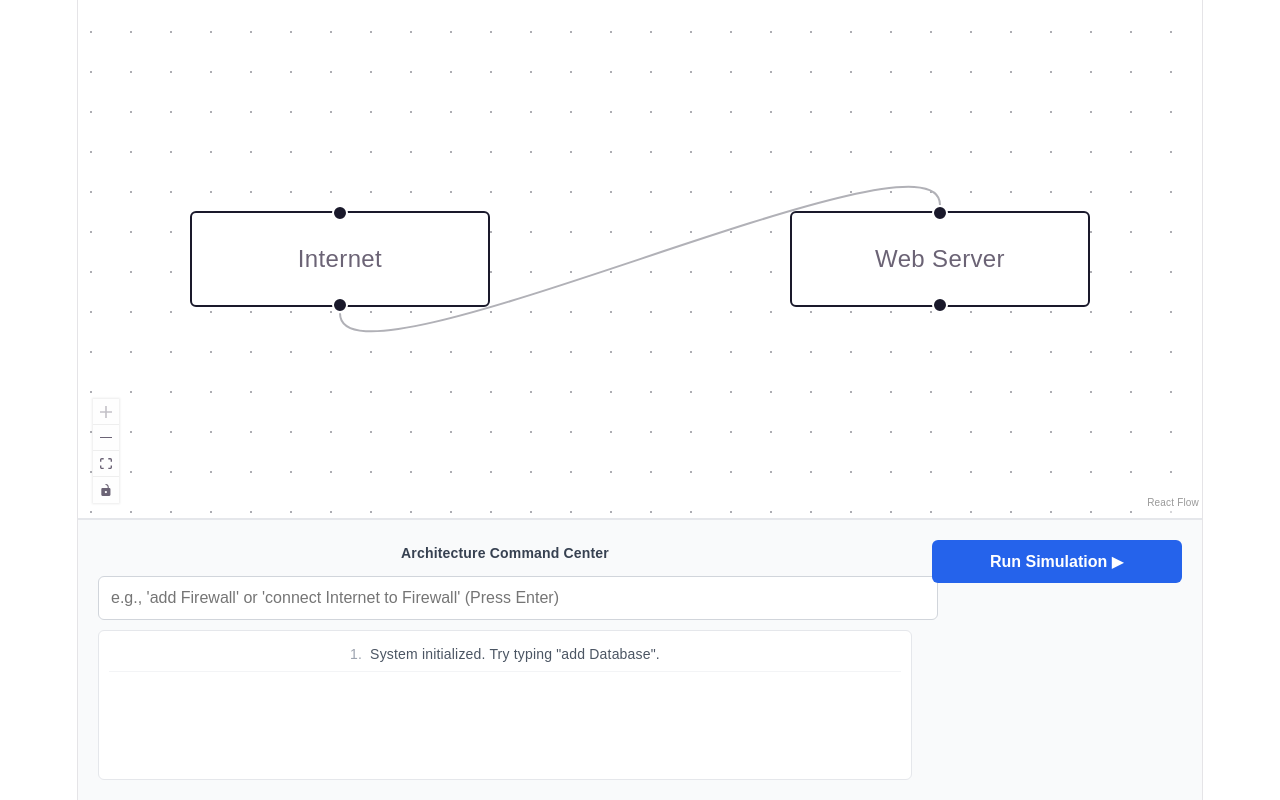
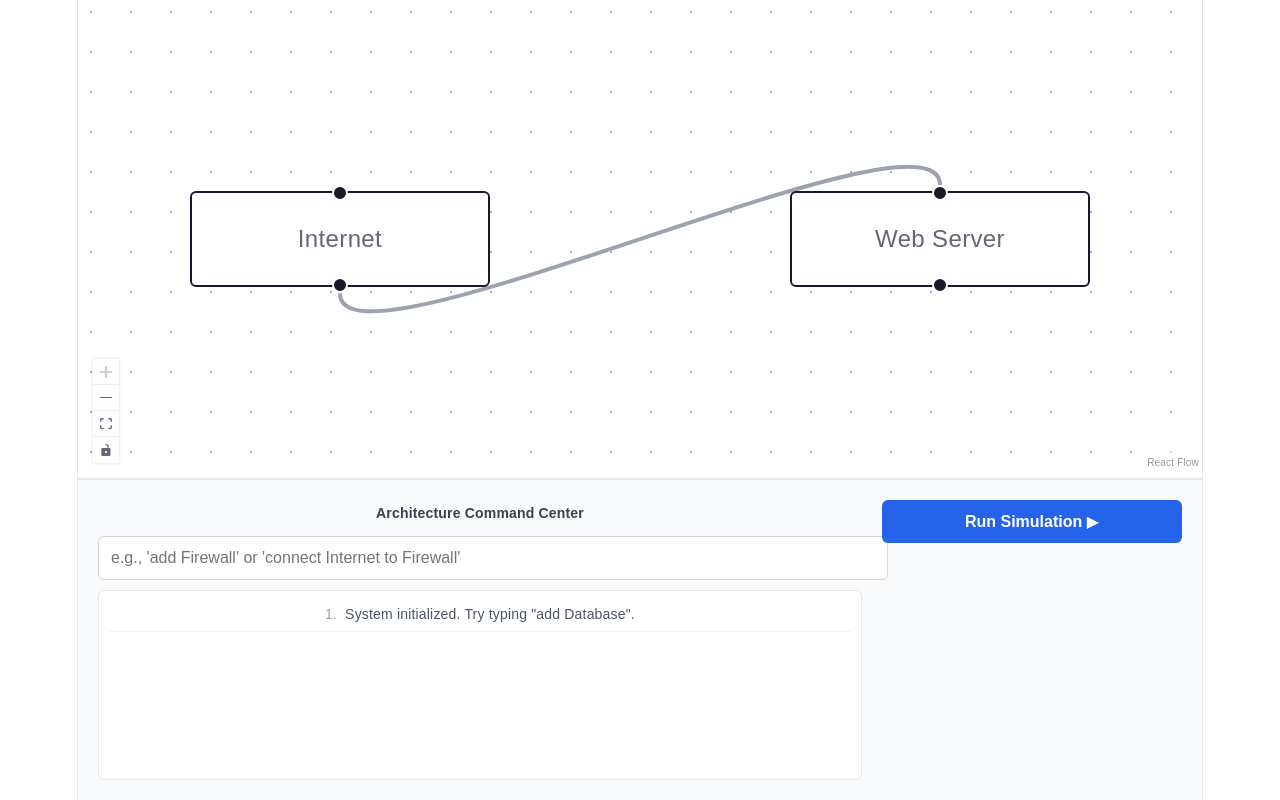
Before and after one commit to NesanduD/cps-arch-sim, a React (Vite) app: page / in a window 1280 px wide. Built offline with nearby package versions, Linux system fonts and the light colour scheme.

Commit message:
feat: implement visual canvas, async API polling loop, and simulation stepper UI

```diff
--- a/src/App.tsx
+++ b/src/App.tsx
@@ -1,4 +1,4 @@
-import { useState, KeyboardEvent } from 'react';
+import { useState, KeyboardEvent, useMemo } from 'react';
 import {
   ReactFlow,
   Background,
@@ -29,7 +29,6 @@ export default function App() {
   const [input, setInput] = useState('');
   const [messages, setMessages] = useState<string[]>(['System initialized. Try typing "add Database".']);
 
-  // NEW: Simulation States
   const [simulationStatus, setSimulationStatus] = useState<'idle' | 'starting' | 'running' | 'completed' | 'error'>('idle');
   const [simulationEdges, setSimulationEdges] = useState<any[]>([]);
   const [currentStep, setCurrentStep] = useState(0);
@@ -40,6 +39,13 @@ export default function App() {
   // --- PARSER LOGIC ---
   const handleCommand = (e: KeyboardEvent<HTMLInputElement>) => {
     if (e.key !== 'Enter' || !input.trim()) return;
+
+    // Reset simulation if user alters architecture
+    if (simulationStatus === 'completed') {
+      setSimulationStatus('idle');
+      setSimulationEdges([]);
+      setCurrentStep(0);
+    }
 
     const command = parseCommand(input);
     let logMsg = '';
@@ -71,11 +77,7 @@ export default function App() {
         const sourceNode = nodes.find(n => n.data.label.toLowerCase() === command.source.toLowerCase());
         const targetNode = nodes.find(n => n.data.label.toLowerCase() === command.target.toLowerCase());
         if (sourceNode && targetNode) {
-          const newEdge: ArchEdge = {
-            id: `edge_${uuidv4()}`,
-            source: sourceNode.id,
-            target: targetNode.id,
-          };
+          const newEdge: ArchEdge = { id: `edge_${uuidv4()}`, source: sourceNode.id, target: targetNode.id };
           setEdges((eds) => [...eds, newEdge]);
           logMsg = `Connected ${command.source} to ${command.target}`;
         } else {
@@ -98,28 +100,21 @@ export default function App() {
         logMsg = command.message;
         break;
     }
-
     setMessages((prev) => [logMsg, ...prev]);
     setInput('');
   };
 
-  // --- NEW: API INTEGRATION LOGIC ---
+  // --- API INTEGRATION LOGIC ---
   const handleRunSimulation = async () => {
     if (nodes.length < 2) {
       setMessages((prev) => ['Error: At least 2 nodes are required to run a simulation.', ...prev]);
       return;
     }
-
     try {
       setSimulationStatus('starting');
       setMessages((prev) => ['Starting simulation request...', ...prev]);
 
-      // 1. Map React Flow nodes to the exact format the Python API expects
-      const payload = {
-        nodes: nodes.map(n => ({ id: n.id, type: n.data.type }))
-      };
-
-      // 2. Start the simulation via POST
+      const payload = { nodes: nodes.map(n => ({ id: n.id, type: n.data.type })) };
       const startRes = await fetch('/simulate', {
         method: 'POST',
         headers: { 'Content-Type': 'application/json' },
@@ -131,16 +126,13 @@ export default function App() {
       const simId = startData.simulation_id;
 
       setSimulationStatus('running');
-      setMessages((prev) => [`Simulation ${simId} running. Waiting for results (approx 15s)...`, ...prev]);
+      setMessages((prev) => [`Simulation running. Waiting for results (approx 15s)...`, ...prev]);
 
-      // 3. Poll the GET endpoint every 1.5 seconds
       let attempts = 0;
-      while (attempts < 40) { // Max 60 seconds
+      while (attempts < 40) {
         await new Promise(resolve => setTimeout(resolve, 1500));
-
         const pollRes = await fetch(`/simulate/${simId}`);
         if (!pollRes.ok) throw new Error('Failed to fetch simulation status');
-
         const pollData = await pollRes.json();
 
         if (pollData.status === 'completed') {
@@ -153,31 +145,54 @@ export default function App() {
         attempts++;
       }
       throw new Error('Simulation timed out after 60 seconds.');
-
     } catch (error: any) {
       setSimulationStatus('error');
       setMessages((prev) => [`API Error: ${error.message}`, ...prev]);
     }
   };
 
+  // --- NEW: VISUAL DERIVED STATE ---
+  const activeSimStep = simulationStatus === 'completed' ? simulationEdges[currentStep] : null;
+
+  // Render architecture edges as solid gray. If a simulation is active, render an animated blue trace edge over it.
+  const displayEdges = useMemo(() => {
+    const baseEdges = edges.map(e => ({ ...e, style: { stroke: '#9ca3af', strokeWidth: 2 } }));
+
+    if (activeSimStep) {
+      baseEdges.push({
+        id: `trace_${currentStep}`,
+        source: activeSimStep.source,
+        target: activeSimStep.target,
+        animated: true,
+        style: { stroke: '#3b82f6', strokeWidth: 4 } // Thick blue animated line
+      });
+    }
+    return baseEdges;
+  }, [edges, activeSimStep, currentStep]);
+
+  // Highlight nodes involved in the current simulation step
+  const displayNodes = useMemo(() => {
+    return nodes.map(node => {
+      const isSource = activeSimStep?.source === node.id;
+      const isTarget = activeSimStep?.target === node.id;
+      return {
+        ...node,
+        style: (isSource || isTarget) ? { border: '2px solid #3b82f6', boxShadow: '0 0 10px rgba(59, 130, 246, 0.5)' } : {}
+      };
+    });
+  }, [nodes, activeSimStep]);
+
   return (
     <div style={{ display: 'flex', flexDirection: 'column', height: '100vh', fontFamily: 'sans-serif' }}>
-      {/* Top: Canvas Area */}
+
       <div style={{ flexGrow: 1, borderBottom: '2px solid #e5e7eb' }}>
-        <ReactFlow
-          nodes={nodes}
-          edges={edges}
-          onNodesChange={onNodesChange}
-          onEdgesChange={onEdgesChange}
-          fitView
-        >
+        <ReactFlow nodes={displayNodes} edges={displayEdges} onNodesChange={onNodesChange} onEdgesChange={onEdgesChange} fitView>
           <Background />
           <Controls />
         </ReactFlow>
       </div>
 
-      {/* Bottom: Command Panel & History */}
-      <div style={{ height: '30%', padding: '20px', backgroundColor: '#f9fafb', display: 'flex', gap: '20px' }}>
+      <div style={{ height: '35%', padding: '20px', backgroundColor: '#f9fafb', display: 'flex', gap: '20px' }}>
 
         <div style={{ flex: 1, display: 'flex', flexDirection: 'column' }}>
           <h3 style={{ margin: '0 0 10px 0', fontSize: '14px', color: '#374151' }}>Architecture Command Center</h3>
@@ -186,31 +201,59 @@ export default function App() {
             value={input}
             onChange={(e) => setInput(e.target.value)}
             onKeyDown={handleCommand}
-            placeholder="e.g., 'add Firewall' or 'connect Internet to Firewall' (Press Enter)"
+            placeholder="e.g., 'add Firewall' or 'connect Internet to Firewall'"
             style={{ width: '100%', padding: '12px', fontSize: '16px', borderRadius: '6px', border: '1px solid #d1d5db' }}
           />
-
           <div style={{ marginTop: '10px', flexGrow: 1, overflowY: 'auto', backgroundColor: '#fff', padding: '10px', borderRadius: '6px', border: '1px solid #e5e7eb', fontSize: '14px', color: '#4b5563' }}>
             {messages.map((msg, idx) => (
               <div key={idx} style={{ marginBottom: '4px', borderBottom: '1px solid #f3f4f6', paddingBottom: '4px' }}>
-                <span style={{ color: '#9ca3af', marginRight: '8px' }}>{messages.length - idx}.</span>
-                {msg}
+                <span style={{ color: '#9ca3af', marginRight: '8px' }}>{messages.length - idx}.</span>{msg}
               </div>
             ))}
           </div>
         </div>
 
-        <div style={{ width: '250px', display: 'flex', flexDirection: 'column', justifyContent: 'flex-start', gap: '10px' }}>
+        <div style={{ width: '300px', display: 'flex', flexDirection: 'column', gap: '10px' }}>
           <button
             disabled={simulationStatus === 'starting' || simulationStatus === 'running'}
-            style={{
-              padding: '12px', fontSize: '16px', fontWeight: 'bold', cursor: 'pointer', color: 'white', border: 'none', borderRadius: '6px', width: '100%',
-              backgroundColor: (simulationStatus === 'starting' || simulationStatus === 'running') ? '#9ca3af' : '#2563eb'
-            }}
+            style={{ padding: '12px', fontSize: '16px', fontWeight: 'bold', cursor: 'pointer', color: 'white', border: 'none', borderRadius: '6px', backgroundColor: (simulationStatus === 'starting' || simulationStatus === 'running') ? '#9ca3af' : '#2563eb' }}
             onClick={handleRunSimulation}
           >
             {simulationStatus === 'running' ? 'Running (~15s)...' : 'Run Simulation ▶'}
           </button>
+
+          {/* NEW: Stepper UI */}
+          {simulationStatus === 'completed' && simulationEdges.length > 0 && (
+            <div style={{ backgroundColor: '#fff', padding: '15px', borderRadius: '6px', border: '1px solid #e5e7eb' }}>
+              <h4 style={{ margin: '0 0 10px 0', textAlign: 'center', color: '#1f2937' }}>
+                Simulation Step {currentStep + 1} of {simulationEdges.length}
+              </h4>
+              <div style={{ display: 'flex', justifyContent: 'space-between', marginBottom: '15px' }}>
+                <button
+                  onClick={() => setCurrentStep(prev => Math.max(0, prev - 1))}
+                  disabled={currentStep === 0}
+                  style={{ padding: '8px 12px', cursor: currentStep === 0 ? 'not-allowed' : 'pointer', borderRadius: '4px', border: '1px solid #d1d5db', backgroundColor: '#f3f4f6' }}
+                >
+                  ◀ Prev
+                </button>
+                <button
+                  onClick={() => setCurrentStep(prev => Math.min(simulationEdges.length - 1, prev + 1))}
+                  disabled={currentStep === simulationEdges.length - 1}
+                  style={{ padding: '8px 12px', cursor: currentStep === simulationEdges.length - 1 ? 'not-allowed' : 'pointer', borderRadius: '4px', border: '1px solid #d1d5db', backgroundColor: '#f3f4f6' }}
+                >
+                  Next ▶
+                </button>
+              </div>
+              {activeSimStep && (
+                <div style={{ fontSize: '14px', color: '#4b5563', backgroundColor: '#eff6ff', padding: '10px', borderRadius: '4px' }}>
+                  <div style={{ fontWeight: 'bold', color: '#1d4ed8', marginBottom: '5px' }}>Trace Details:</div>
+                  <div>Latency: {activeSimStep.latency_ms} ms</div>
+                  <div>Packets: {activeSimStep.packets}</div>
+                  <div>Status: {activeSimStep.status}</div>
+                </div>
+              )}
+            </div>
+          )}
         </div>
 
       </div>
```
